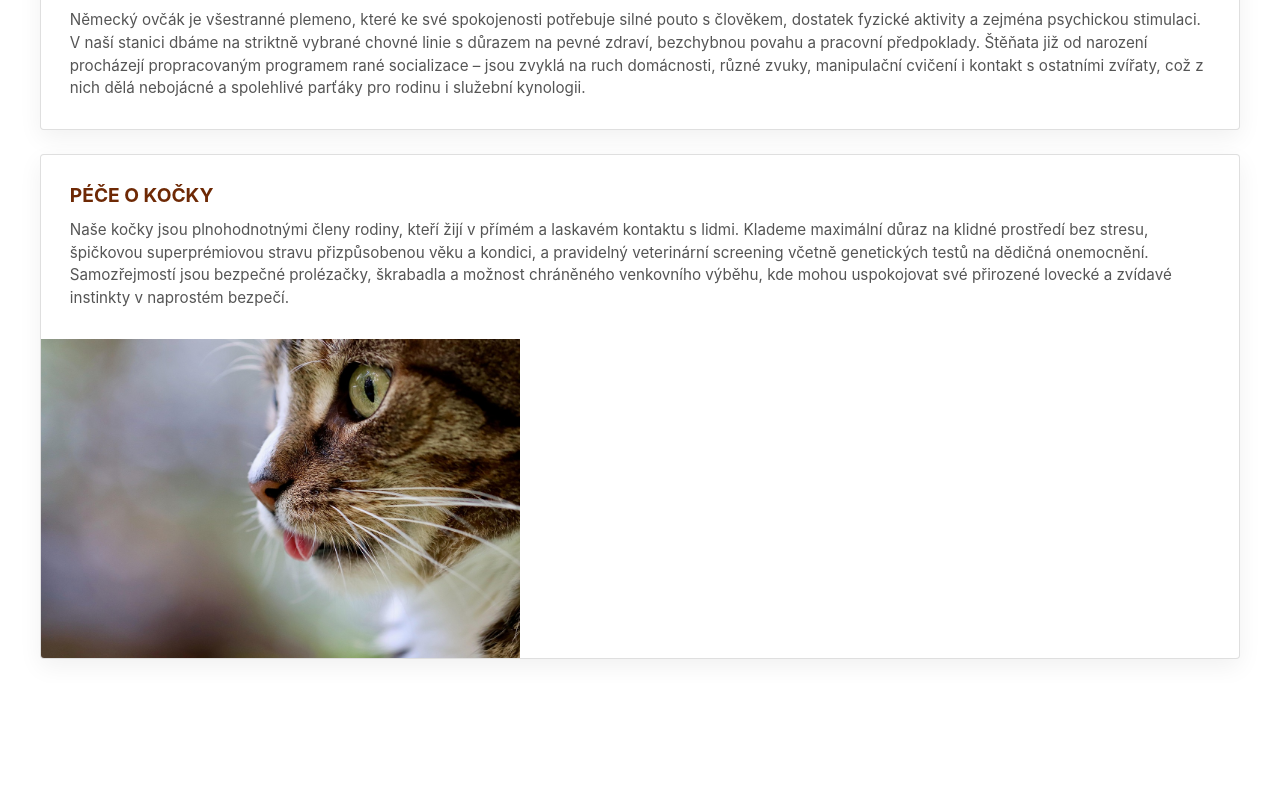
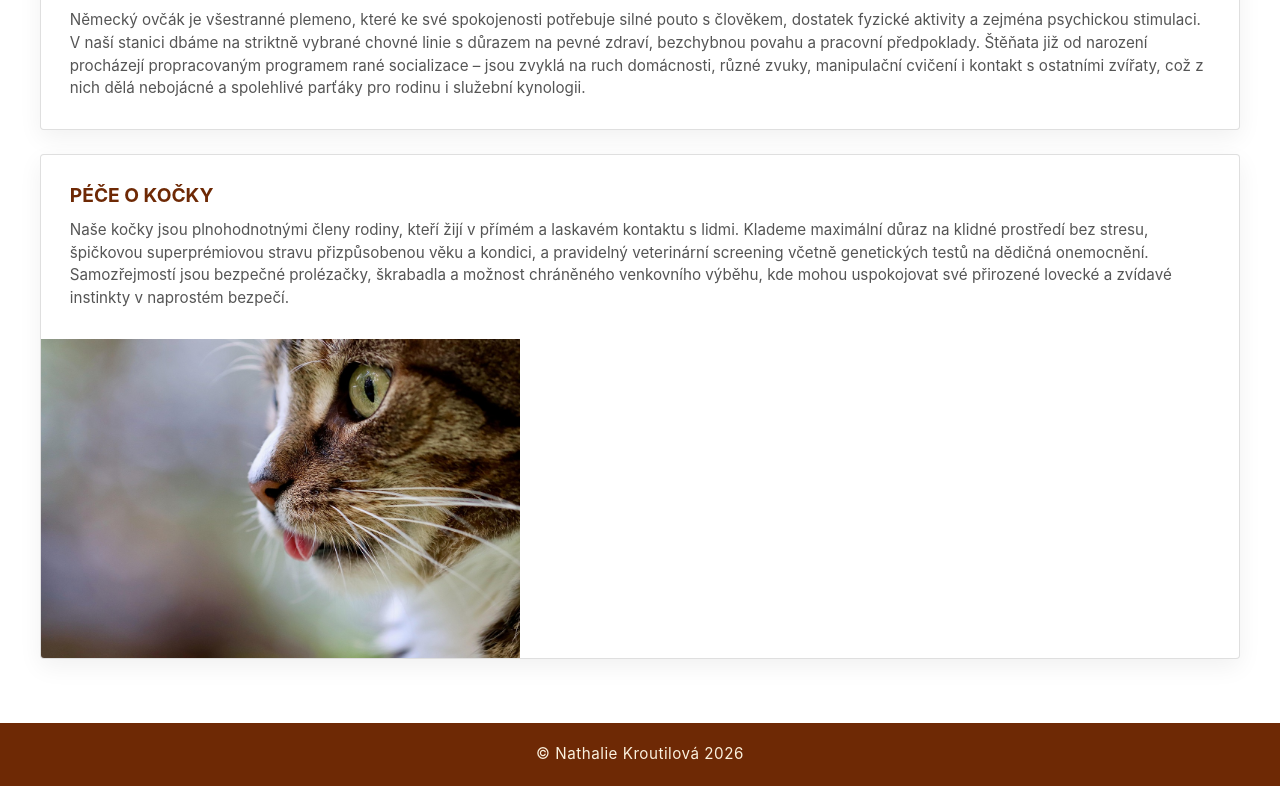
Before and after one commit to ennieak/chovatelska-stanice, a plain HTML site: page pece.html in a window 1280 px wide. Shown: the part 1518-2304 px from the top of the page. Before the commit the page ends 2201 px from the top, so only its background shows below. Drawn offline with nearby package versions, Linux system fonts and the light colour scheme.

Commit message:
footer na všech stránkách

```diff
--- a/css/style.css
+++ b/css/style.css
@@ -640,3 +640,19 @@ body {
   border: none;
   cursor: pointer;
 }
+
+.footer {
+  background-color: var(--primary-color);
+  color: #ffffff;
+  text-align: center;
+  padding: 2rem 1rem;
+  margin-top: 4rem;
+  border-top: #562104;
+}
+
+.footer.card-body p {
+  margin: 0;
+  font-size: 0.95rem;
+  letter-spacing: 0.5px;
+  color: #fbf1de;
+}
--- a/pece.html
+++ b/pece.html
@@ -64,6 +64,9 @@
   </div>
 </div>
 
+<div class="footer card-body">
+  <p>© Nathalie Kroutilová 2026</p>
+</div>
 
     <script type="module" src="https://cdn.jsdelivr.net/npm/bootstrap@6.0.0-alpha.1/dist/js/bootstrap.bundle.min.js" integrity="sha384-1a/pXj49ZQ1aHEmrJ+gMw1otqoVsYwlEnlD8mIfY2TV03r20Y0CN7uqx1tQogjPL" crossorigin="anonymous"></script>
 </body>
```
Also changed, not shown: kontakty.html (+3 -0 lines), mladata.html (+3 -0 lines), zvirata.html (+3 -0 lines).
